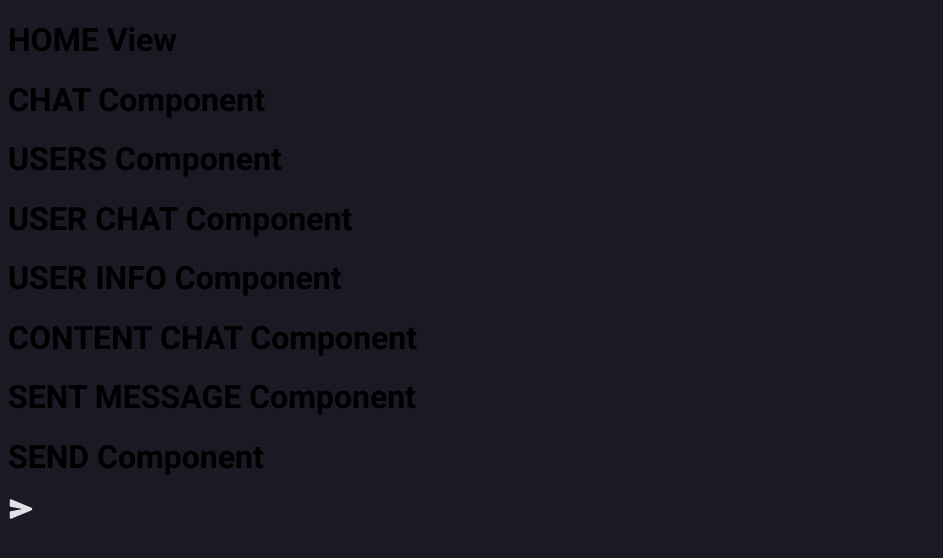
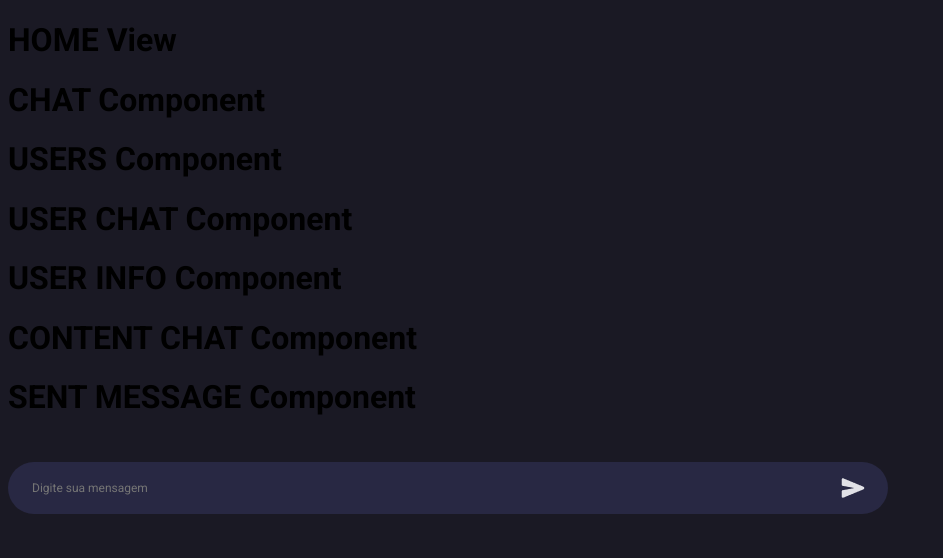
Before and after one commit to marcusviniciusmo/Chat-Bora_Codar_Dev04, a React (Vite) app in the folder frontend/: page / in a window 1280 px wide. Shown: the top 558 px of the page, without its empty margins (0-943 px from the left). Built offline with nearby package versions, Linux system fonts and the light colour scheme.

Commit message:
Send component styling

```diff
--- a/frontend/src/components/Send/index.tsx
+++ b/frontend/src/components/Send/index.tsx
@@ -1,11 +1,14 @@
 import { Button } from "../Button";
+import { Container, Message, Input } from "./styles";
 
 export function Send() {
   return (
-    <>
-      <h1>SEND Component</h1>
+    <Container>
+      <Message>
+        <Input placeholder='Digite sua mensagem' />
 
-      <Button />
-    </>
+        <Button />
+      </Message>
+    </Container>
   );
 };
--- /dev/null
+++ b/frontend/src/components/Send/styles.tsx
@@ -0,0 +1,38 @@
+import styled from "styled-components";
+
+export const Container = styled.div`
+  width: 88rem;
+  height: 7.6rem;
+  padding: 2.4rem 0rem 0rem;
+  display: flex;
+  flex-direction: column;
+  align-items: flex-start;
+  align-self: stretch;
+  gap: 1rem;
+  box-sizing: border-box;
+`;
+
+export const Message = styled.div`
+  background: var(--background-input-send);
+  width: 88rem;
+  height: 5.2rem;
+  padding: 1.4rem 2.4rem;
+  border-radius: 99.9rem;
+  display: flex;
+  flex-direction: row;
+  align-items: center;
+  align-self: stretch;
+  gap: 1rem;
+  position: relative;
+  box-sizing: border-box;
+`;
+
+export const Input = styled.input`
+  all: unset;
+  color: var(--color-text-input);
+  width: 79.8rem;
+  height: 1.4rem;
+  font-size: 1.2rem;
+  font-weight: 400;
+  line-height: 1.4rem;
+`;
--- a/frontend/src/index.css
+++ b/frontend/src/index.css
@@ -2,6 +2,9 @@
 
 :root {
   --background: #1A1924;
+
+  --background-input-send: #282843;
+  --color-text-input: #E1E1E6;
 
   font-size: 62.5%; /* 1rem = 10px */
 }
```
